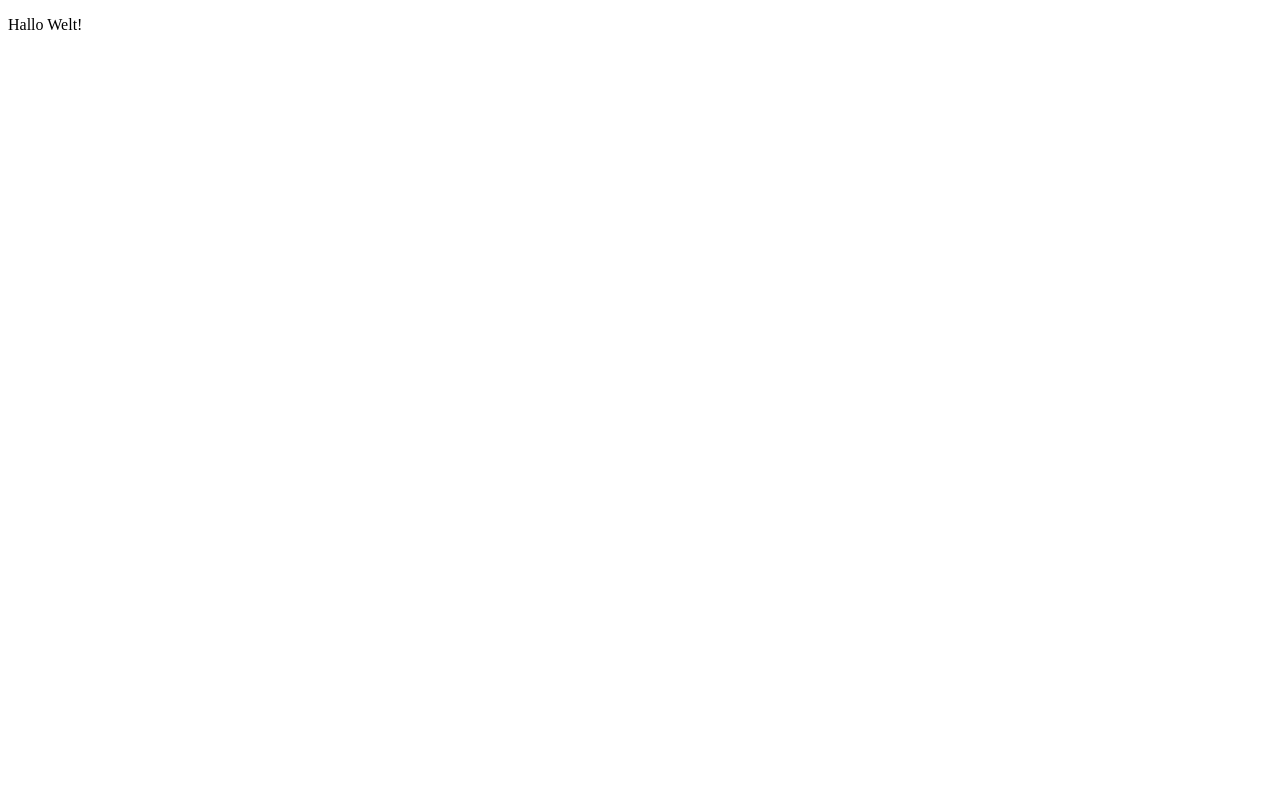
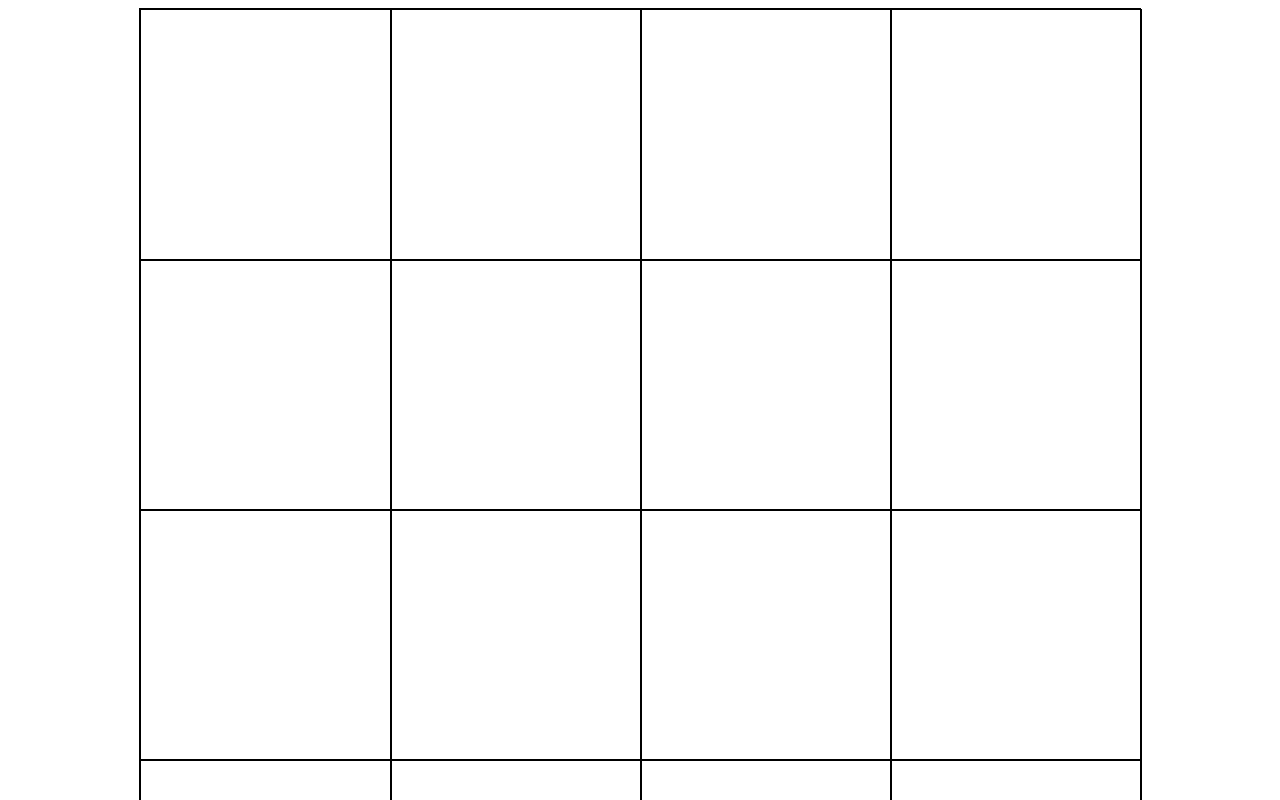
Before and after one commit to grantmontgomery/DragNDropTest, a React (Create React App) app: page / in a window 1280 px wide. Shown: the top 800 px of the page. Built offline with nearby package versions, Linux system fonts and the light colour scheme.

Commit message:
grid set up

```diff
--- a/src/App.js
+++ b/src/App.js
@@ -1,9 +1,14 @@
 import React, { Component } from "react";
+import { Grid } from "./components";
 
 class App extends Component {
   state = {};
   render() {
-    return <p>Hallo Welt!</p>;
+    return (
+      <React.Fragment>
+        <Grid></Grid>
+      </React.Fragment>
+    );
   }
 }
 
--- /dev/null
+++ b/src/components/Grid/Grid.css
@@ -0,0 +1,18 @@
+.grid-wrapper {
+  border: 1px solid black;
+  height: 1000px;
+  width: 1000px;
+  margin-right: auto;
+  margin-left: auto;
+  display: grid;
+  grid-template-columns: 25% 25% 25% 25%;
+  grid-template-rows: 25% 25% 25% 25%;
+}
+
+.grid-square {
+  height: 250px;
+  width: 250px;
+  position: relative;
+  margin: 0;
+  border: solid 1px black;
+}
--- /dev/null
+++ b/src/components/Grid/Grid.jsx
@@ -0,0 +1,30 @@
+import React, { Component } from "react";
+import "./Grid.css";
+
+class Grid extends Component {
+  state = {};
+  render() {
+    return (
+      <div className="grid-wrapper">
+        <div className="grid-square"></div>
+        <div className="grid-square"></div>
+        <div className="grid-square"></div>
+        <div className="grid-square"></div>
+        <div className="grid-square"></div>
+        <div className="grid-square"></div>
+        <div className="grid-square"></div>
+        <div className="grid-square"></div>
+        <div className="grid-square"></div>
+        <div className="grid-square"></div>
+        <div className="grid-square"></div>
+        <div className="grid-square"></div>
+        <div className="grid-square"></div>
+        <div className="grid-square"></div>
+        <div className="grid-square"></div>
+        <div className="grid-square"></div>
+      </div>
+    );
+  }
+}
+
+export default Grid;
--- /dev/null
+++ b/src/components/Grid/index.js
@@ -0,0 +1 @@
+export { default as Grid } from "./Grid";
--- /dev/null
+++ b/src/components/index.js
@@ -0,0 +1 @@
+export { Grid } from "./Grid";
```
Also changed, not shown: 1 other file (tests, documents, lock files or other folders).
